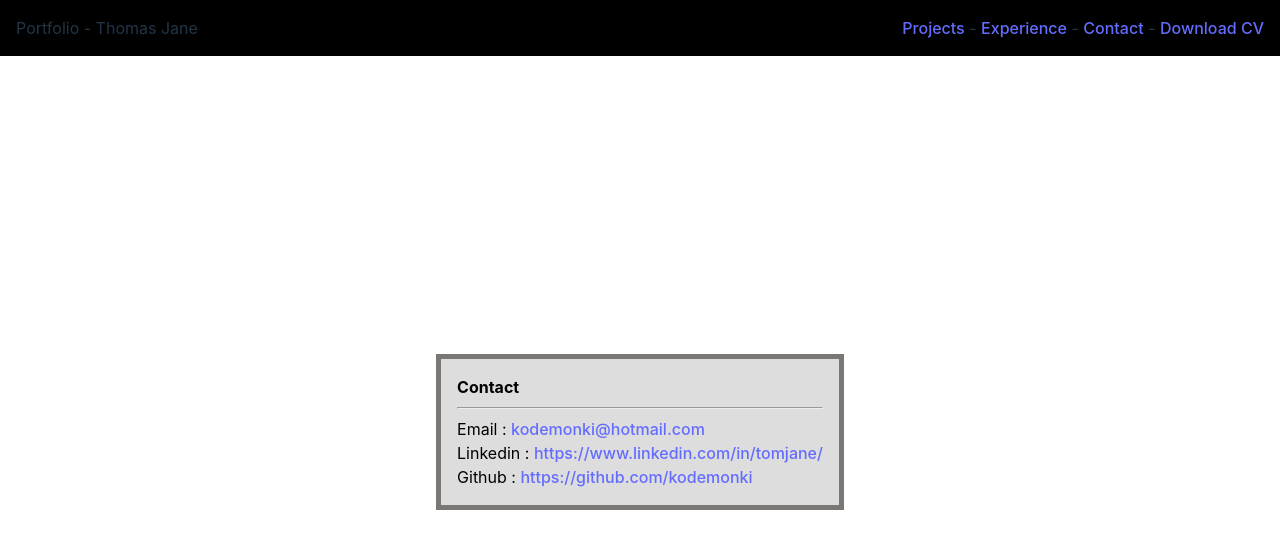
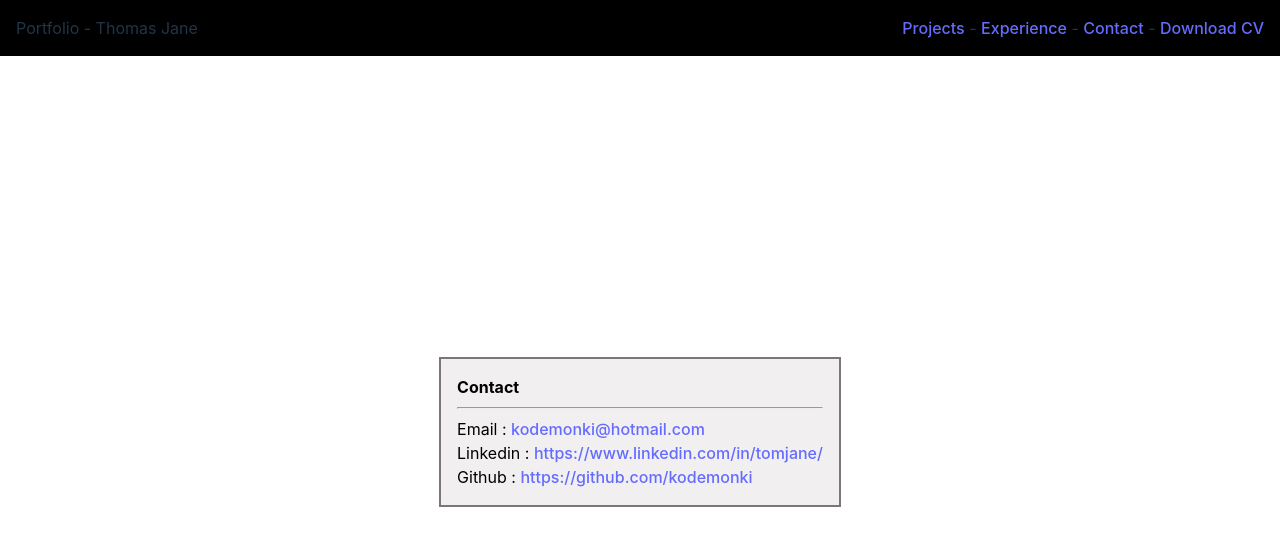
Before and after one commit to kodemonki/portfolio, a React (Vite) app: page /#/contact in a window 1280 px wide. Shown: the top 548 px of the page. Built offline with nearby package versions, Linux system fonts and the light colour scheme.

Commit message:
Update App.css

```diff
--- a/src/App.css
+++ b/src/App.css
@@ -38,14 +38,14 @@
   align-content: center;
 }
 .Card {
-  background-color: #ddd;
+  background-color: #f1efef;
   color: #000;
   padding: 16px;
   max-width:800px;
   margin-left: 16px;
   margin-right: 16px;
   margin-bottom:16px;
-  border: 5px rgb(122, 119, 116) solid;
+  border: 2px rgb(122, 119, 116) solid;
 }
 .Card__img{
   max-width: 400px;
```
